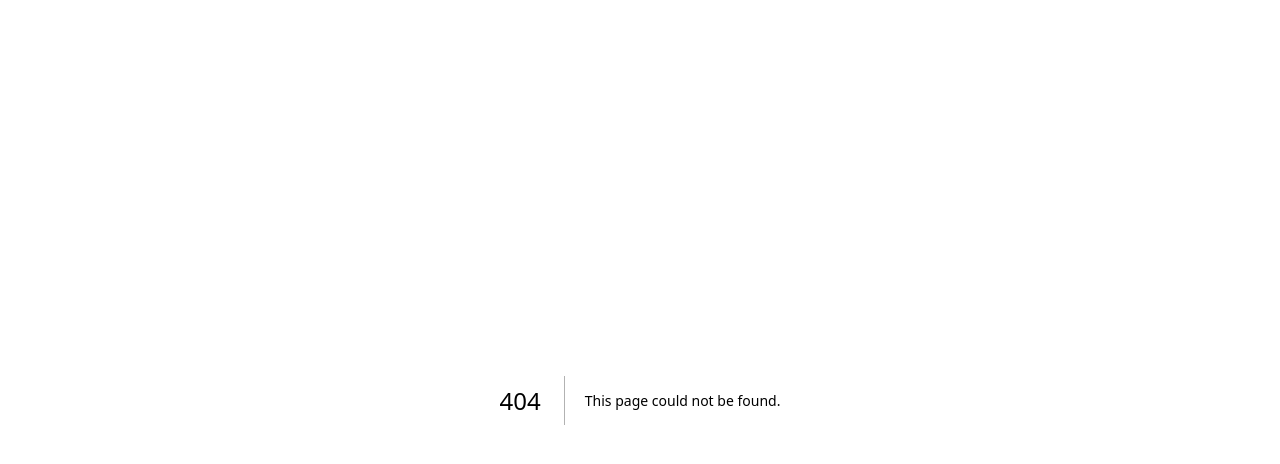
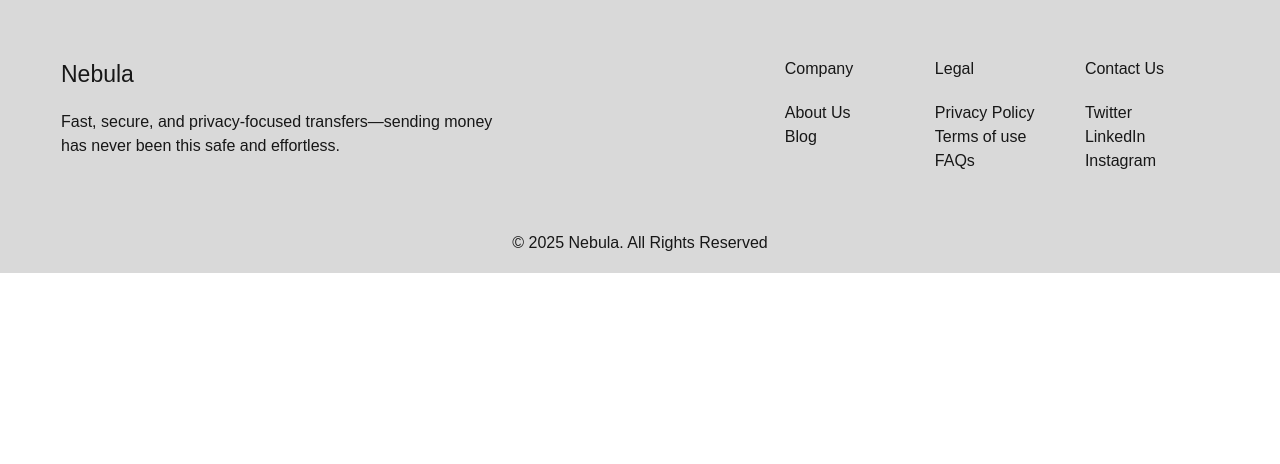
Before and after one commit to dewdrop-labs/Nebula, a Next.js app: page /footer in a window 1280 px wide. Before the commit this address had no page. Shown: the top 464 px of the page. Built offline with nearby package versions, Linux system fonts and the light colour scheme.

Commit message:
Feat: create footer component

```diff
--- /dev/null
+++ b/app/components/footer.tsx
@@ -0,0 +1,39 @@
+export default function Footer() {
+    return (
+        <footer className="bg-[#D9D9D9] pt-[57px] pb-[18px] lg:px-[61px] px-[15px]">
+            <div className="lg:grid lg:grid-cols-2 lg:gap-x-[25%]">
+                <div className="">
+                    <h3 className="text-[23px] mb-[18px]">Nebula</h3>
+                    <p className="font-light">Fast, secure, and privacy-focused transfers—sending money has never been
+                        this safe and effortless.</p>
+                </div>
+                <div className="grid md:grid-cols-3 gap-[16px] lg:mt-0 mt-[25px]">
+                    <div className="">
+                        <h4 className="text-[16px] mb-[20px]">Company</h4>
+                        <ul>
+                            <li><a href="#">About Us</a></li>
+                            <li><a href="#">Blog</a></li>
+                        </ul>
+                    </div>
+                    <div className="">
+                        <h4 className="text-[16px] mb-[20px]">Legal</h4>
+                        <ul>
+                            <li><a href="#">Privacy Policy</a></li>
+                            <li><a href="#">Terms of use</a></li>
+                            <li><a href="#">FAQs</a></li>
+                        </ul>
+                    </div>
+                    <div className="">
+                        <h4 className="text-[16px] mb-[20px]">Contact Us</h4>
+                        <ul>
+                            <li><a href="#">Twitter</a></li>
+                            <li><a href="#">LinkedIn</a></li>
+                            <li><a href="#">Instagram</a></li>
+                        </ul>
+                    </div>
+                </div>
+            </div>
+            <div className="text-center pt-[58px]">&copy; 2025 Nebula. All Rights Reserved</div>
+        </footer>
+    )
+}
--- /dev/null
+++ b/app/footer/page.tsx
@@ -0,0 +1,5 @@
+import Footer from "@/app/components/footer";
+
+export default function Page() {
+    return <><Footer/></>
+}
```
